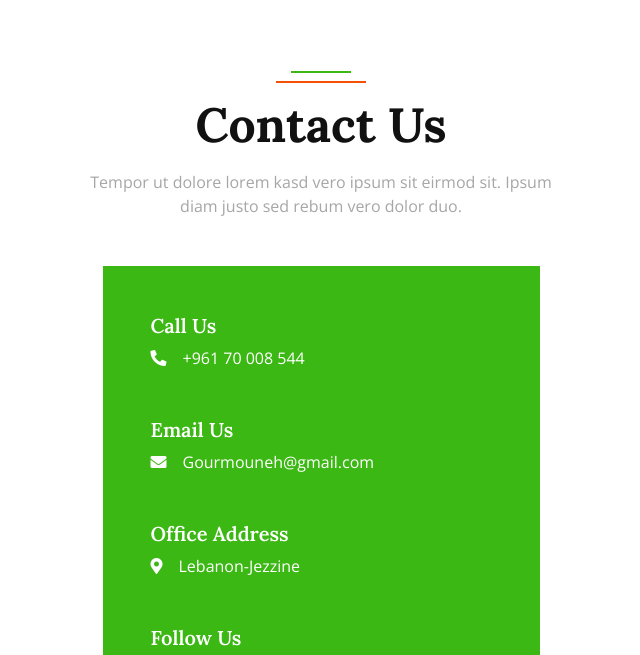
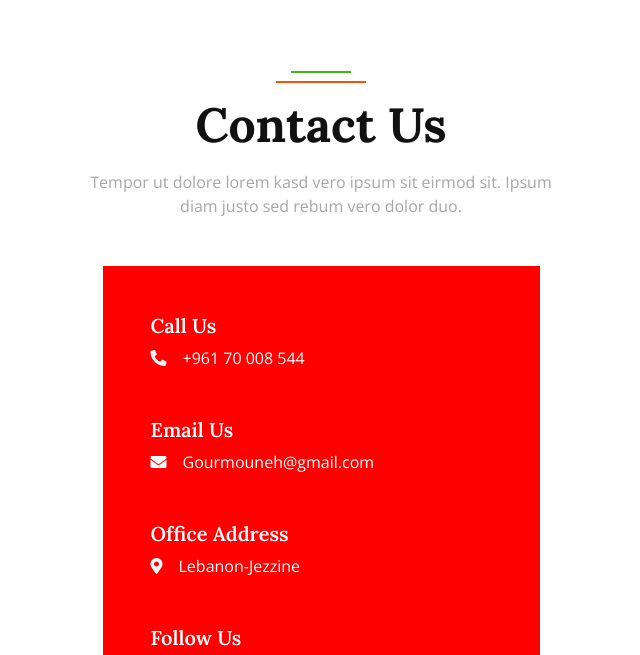
Before and after one commit to Gourmouneh/Gourmouneh, a plain HTML site: page cart.html in a window 1280 px wide. Shown: the part 1337-1992 px from the top of the page, without its empty margins (319-959 px from the left). Drawn offline with nearby package versions, Linux system fonts and the light colour scheme.

Commit message:
Update cart.html

```diff
--- a/cart.html
+++ b/cart.html
@@ -181,7 +181,7 @@
             </div>
             <div class="row g-5 justify-content-center">
                 <div class="col-lg-5 col-md-12 wow fadeInUp" data-wow-delay="0.1s">
-                    <div class="bg-primary text-white d-flex flex-column justify-content-center h-100 p-5">
+                    <div class="bg-primary text-white d-flex flex-column justify-content-center h-100 p-5" style="background-color:red !important">
                         <h5 class="text-white">Call Us</h5>
                         <p class="mb-5 text-white"><i class="fa fa-phone-alt me-3"></i>+961 70 008 544</p>
                         <h5 class="text-white">Email Us</h5>
```
